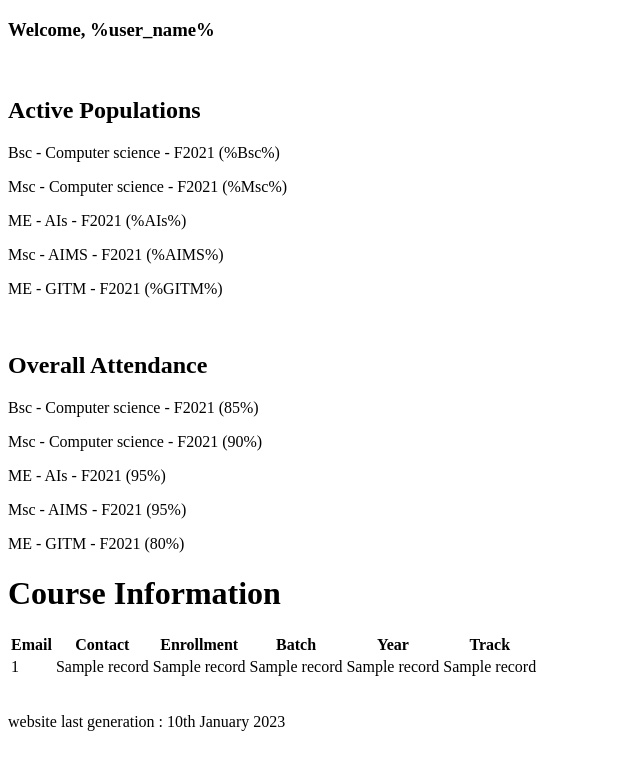
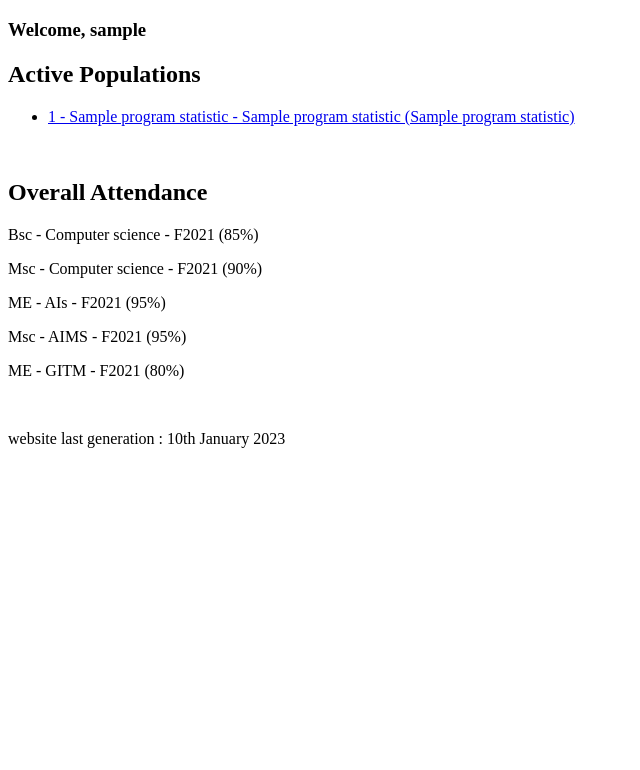
Before and after one commit to Mf4z/TranscriptProj, a Flask app: template templates/index.html in a window 1280 px wide. Shown: the top 770 px of the page, without its empty margins (0-640 px from the left). Run offline with Flask 3, Linux system fonts and the light colour scheme; the template is opened without the code that fills it: most values are stand-ins (such as "Sample title", 1, 10 or a date in 2020).

Commit message:
WIP - Page one Active population statistics. Testing Populations page

```diff
--- a/app.py
+++ b/app.py
@@ -3,23 +3,47 @@ import mysql.connector
 
 app = Flask(__name__)
 
-@app.route('/')
-def index():
-    mydb = mysql.connector.connect(
+mydb = mysql.connector.connect(
         host='localhost',
         user='root',
         password='',
         database='transcript_db'
     )
 
+def executeQuery(query):
+    cursor = mydb.cursor()
+    cursor.execute(query)
+
+    result = cursor.fetchall()
+    cursor.close()
+    mydb.close()
+    return result
+
+@app.route('/')
+def index():
+    query_population = """
+    SELECT student_population_code_ref,student_population_period_ref,student_population_year_ref, count(*) AS population FROM students
+    GROUP BY student_population_code_ref,student_population_period_ref,student_population_year_ref ORDER BY student_population_code_ref"""
+
+    student_population = executeQuery(query_population)
+
+    return render_template('index.html',student_population=student_population)
+
+@app.route('/populations')
+def populations():
     mycursor = mydb.cursor()
+    query_population = """
+    SELECT student_population_code_ref,student_population_period_ref,student_population_year_ref, count(*) AS population FROM students
+    GROUP BY student_population_code_ref,student_population_period_ref,student_population_year_ref ORDER BY student_population_code_ref"""
 
-    mycursor.execute("SELECT * FROM students LIMIT 10")
-    records = mycursor.fetchall()
+    mycursor.execute(query_population)
+    student_population = mycursor.fetchall()
 
-    mydb.close()
 
-    return render_template('index.html', records=records)
+    # mydb.close()
+
+    return render_template('populations.html',student_population=student_population)
+
 
 if __name__ == '__main__':
     app.run(debug=True)
--- a/templates/index.html
+++ b/templates/index.html
@@ -8,15 +8,19 @@
 </head>
 
 <body>
-    <h3>Welcome, %user_name%</h3>
+    <h3>Welcome, {{user_name}}</h3>
 
-    <br>
     <h2>Active Populations</h2>
-    <p>Bsc - Computer science - F2021 (%Bsc%)</p>
-    <p>Msc - Computer science - F2021 (%Msc%)</p>
-    <p>ME - AIs - F2021 (%AIs%)</p>
-    <p>Msc - AIMS - F2021 (%AIMS%)</p>
-    <p>ME - GITM - F2021 (%GITM%)</p>
+
+    <ul>
+        {% for program_statistic in student_population %}
+        <li> <a href="poluations.html/?course={{ program_statistic[0]}}&year={{ program_statistic[2] }}">{{
+                program_statistic[0] }} -
+                {{ program_statistic[1] }} -
+                {{ program_statistic[2] }}
+                ({{ program_statistic[3] }})</li></a>
+        {% endfor %}
+    </ul>
 
     <br>
     <h2>Overall Attendance</h2>
@@ -26,32 +30,6 @@
     <p>Msc - AIMS - F2021 (95%)</p>
     <p>ME - GITM - F2021 (80%)</p>
 
-    <h1>Course Information</h1>
-    <table>
-        <thead>
-            <tr>
-                <th>Email</th>
-                <th>Contact</th>
-                <th>Enrollment</th>
-                <th>Batch</th>
-                <th>Year</th>
-                <th>Track</th>
-            </tr>
-        </thead>
-        <tbody>
-            {% for record in records %}
-            <tr>
-                <td>{{ record[0] }}</td>
-                <td>{{ record[1] }}</td>
-                <td>{{ record[2] }}</td>
-                <td>{{ record[3] }}</td>
-                <td>{{ record[4] }}</td>
-                <td>{{ record[5] }}</td>
-            </tr>
-            {% endfor %}
-        </tbody>
-    </table>
-
     <br>
     <p>website last generation : 10th January 2023 </p>
 </body>
```
Also changed, not shown: templates/populations.html (added, +28 -0 lines).
